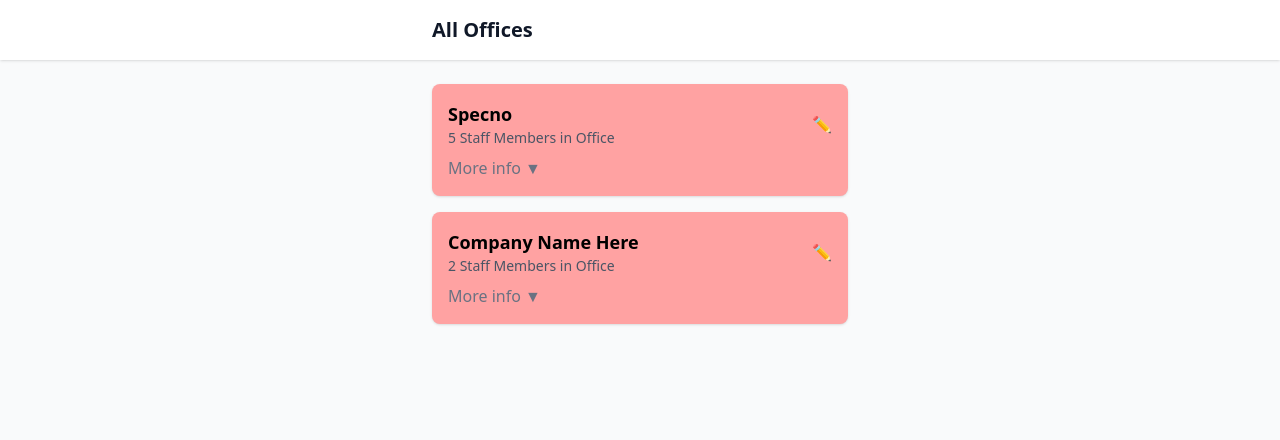
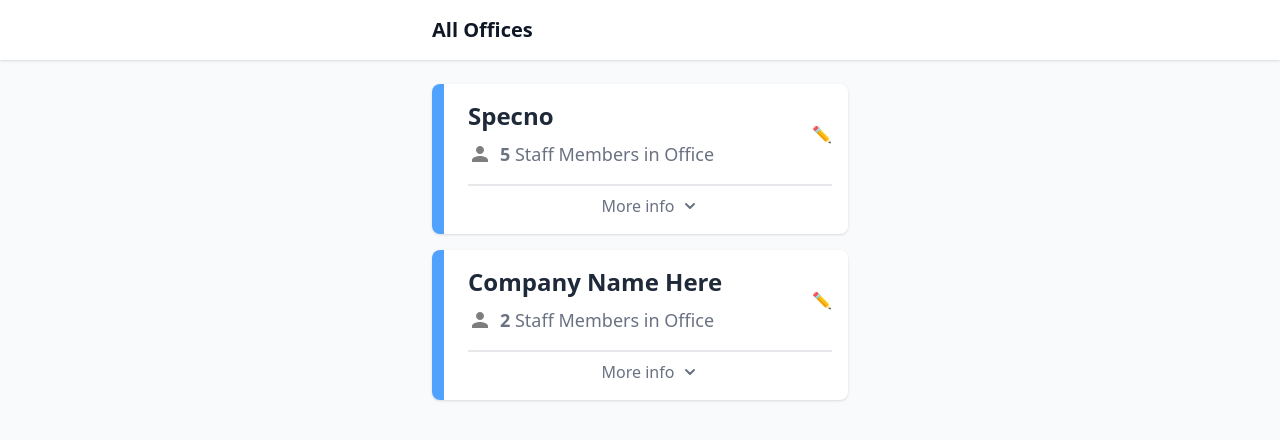
Before and after one commit to mitchiemt11/office-space-management, a React (Vite) app: page / in a window 1280 px wide. Shown: the top 440 px of the page. Built offline with nearby package versions, Linux system fonts and the light colour scheme.

Commit message:
Improve UI for office card

```diff
--- a/src/components/OfficeCard.tsx
+++ b/src/components/OfficeCard.tsx
@@ -9,22 +9,32 @@
 const OfficeCard: React.FC<OfficeCardProps> = ({ office }) => {
   return (
     <Link to={`/office/${office.id}`}>
-      <div className="bg-red-300 rounded-lg shadow mb-4 p-4">
-        <div className="flex items-center justify-between">
-          <div>
-            <h2 className="text-lg font-semibold">{office.name}</h2>
-            <p className="text-sm text-gray-600">
-              {office.staffMembers.length} Staff Members in Office
-            </p>
+      <div className="bg-white rounded-lg shadow-sm mb-4 relative overflow-hidden">
+        <div className="pl-6 pr-4 py-4 border-l-12 border-blue-400">
+          <div className="flex items-center justify-between">
+            <div>
+              <h2 className="text-2xl font-semibold text-gray-800">{office.name}</h2>
+              <div className="flex items-center mt-2 gap-2">
+                <div className="opacity-50">
+                  <svg width="24" height="24" viewBox="0 0 24 24" fill="none" xmlns="http://www.w3.org/2000/svg">
+                    <path d="M12 12C14.21 12 16 10.21 16 8C16 5.79 14.21 4 12 4C9.79 4 8 5.79 8 8C8 10.21 9.79 12 12 12ZM12 14C9.33 14 4 15.34 4 18V20H20V18C20 15.34 14.67 14 12 14Z" fill="currentColor"/>
+                  </svg>
+                </div>
+                <p className="text-gray-500 text-lg">
+                  <strong>{office.staffMembers.length}</strong> Staff Members in Office
+                </p>
+              </div>
+            </div>
+            ✏️
           </div>
-          <button className="text-blue-500">
-            <span className="sr-only">Edit</span>
-            ✏️
-          </button>
+          <hr className="mt-4 border border-gray-200 " />
+          <div className="flex justify-center items-center gap-2 mt-2 text-gray-500">
+            More info
+            <svg width="16" height="16" viewBox="0 0 16 16" fill="none" xmlns="http://www.w3.org/2000/svg">
+              <path d="M4 6L8 10L12 6" stroke="currentColor" strokeWidth="2" strokeLinecap="round" strokeLinejoin="round"/>
+            </svg>
+          </div>
         </div>
-        <button className="w-full text-left mt-2 text-gray-500">
-          More info ▼
-        </button>
       </div>
     </Link>
   );
```
